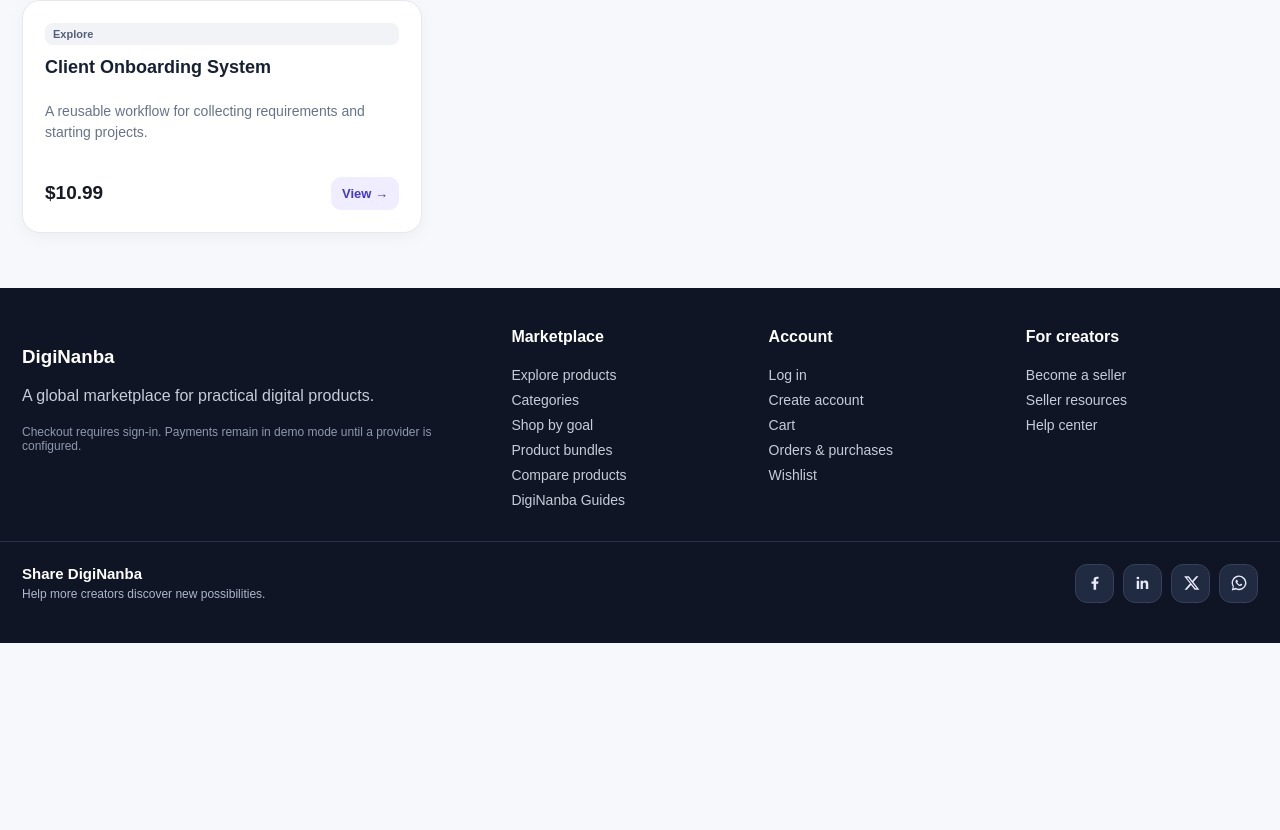
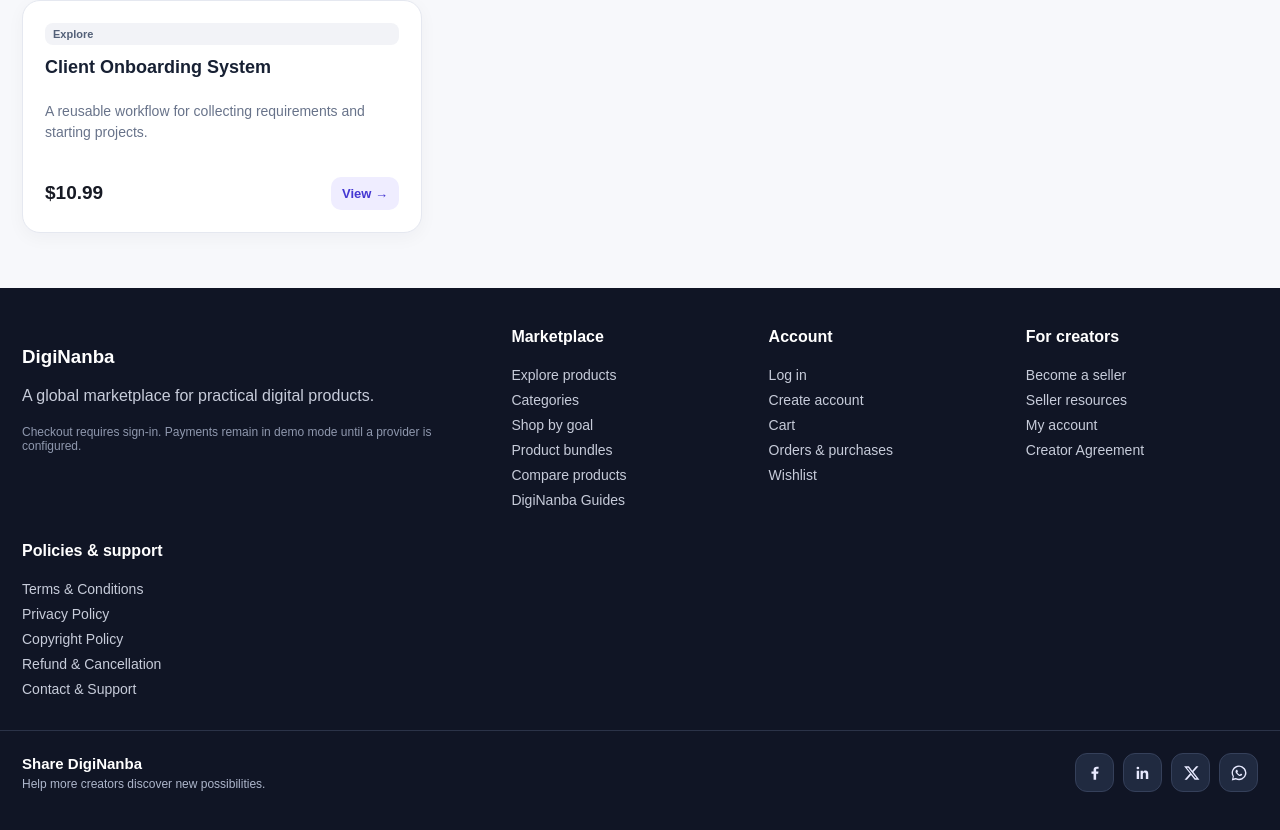
Before and after one commit to agnengineeringselectricals-crypto/diginanba, a Next.js app: page / in a window 1280 px wide. Shown: the part 5020-5850 px from the top of the page. Before the commit the page ends 5663 px from the top, so only its background shows below. Built offline with nearby package versions, Linux system fonts and the light colour scheme; no server answers; the database is empty.

Commit message:
Add legal and support links to marketplace footer

```diff
--- a/app/HomePageClient.tsx
+++ b/app/HomePageClient.tsx
@@ -352,7 +352,8 @@ export default function HomePageClient({ initialProducts }: Props) {
       <div><h3>DigiNanba</h3><p>A global marketplace for practical digital products.</p><div className="ref-note">Checkout requires sign-in. Payments remain in demo mode until a provider is configured.</div></div>
       <div><h4>Marketplace</h4><Link href="/explore">Explore products</Link><Link href="/categories/ebooks-guides">Categories</Link><Link href="/solutions">Shop by goal</Link><Link href="/bundles">Product bundles</Link><Link href="/compare">Compare products</Link><Link href="/guides">DigiNanba Guides</Link></div>
       <div><h4>Account</h4><Link href="/login">Log in</Link><Link href="/signup">Create account</Link><Link href="/cart">Cart</Link><Link href="/account/orders">Orders &amp; purchases</Link><Link href="/account/wishlist">Wishlist</Link></div>
-      <div><h4>For creators</h4><Link href="/signup">Become a seller</Link><Link href="/explore">Seller resources</Link><Link href="/account">Help center</Link></div>
+      <div><h4>For creators</h4><Link href="/signup">Become a seller</Link><Link href="/explore">Seller resources</Link><Link href="/account">My account</Link><Link href="/creator-agreement">Creator Agreement</Link></div>
+      <div><h4>Policies &amp; support</h4><Link href="/terms">Terms &amp; Conditions</Link><Link href="/privacy">Privacy Policy</Link><Link href="/copyright">Copyright Policy</Link><Link href="/refunds">Refund &amp; Cancellation</Link><Link href="/contact">Contact &amp; Support</Link></div>
     </div>
     <div className="ref-container dn-social-ribbon">
       <div className="dn-social-copy"><strong>Share DigiNanba</strong><span>Help more creators discover new possibilities.</span></div>
```
